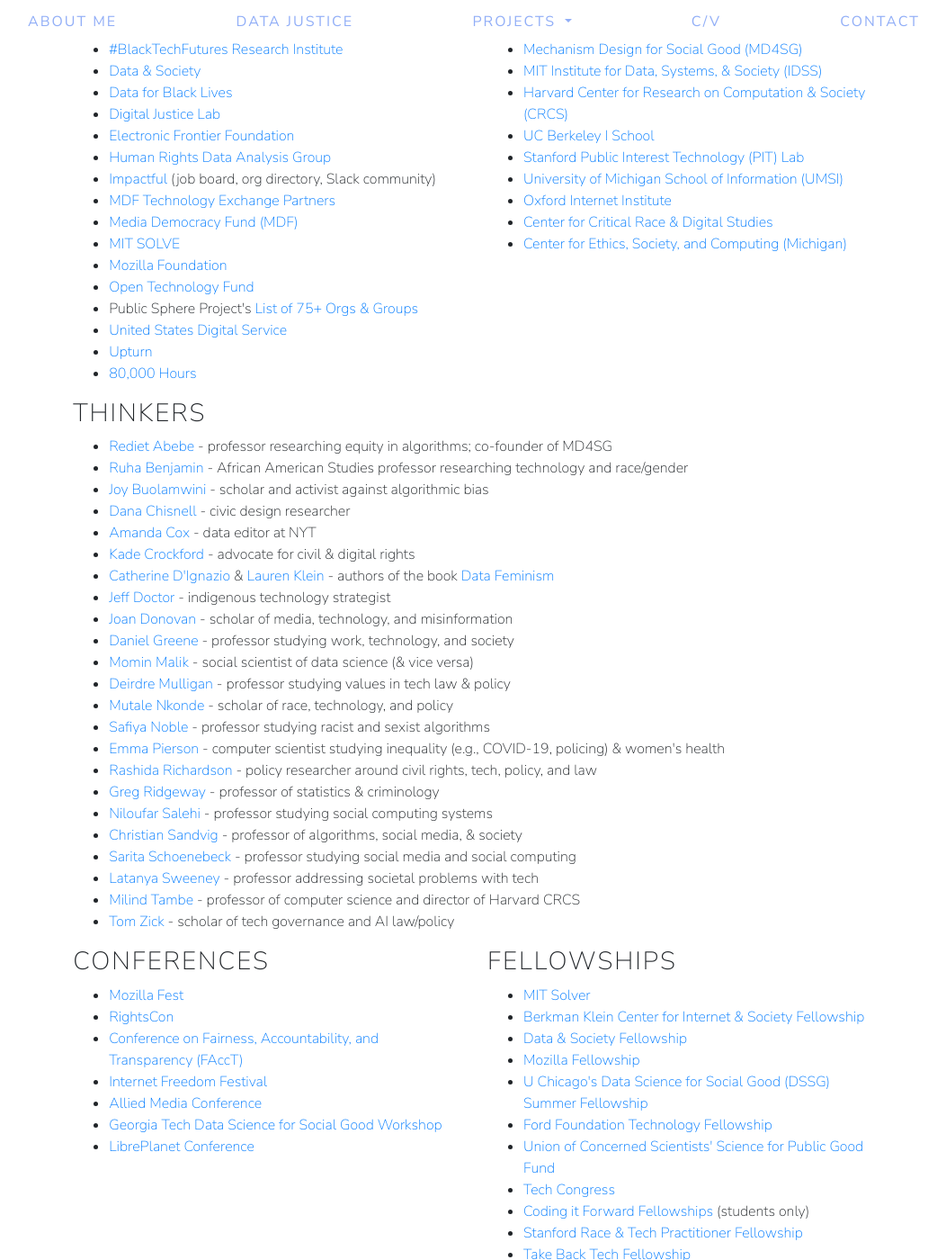
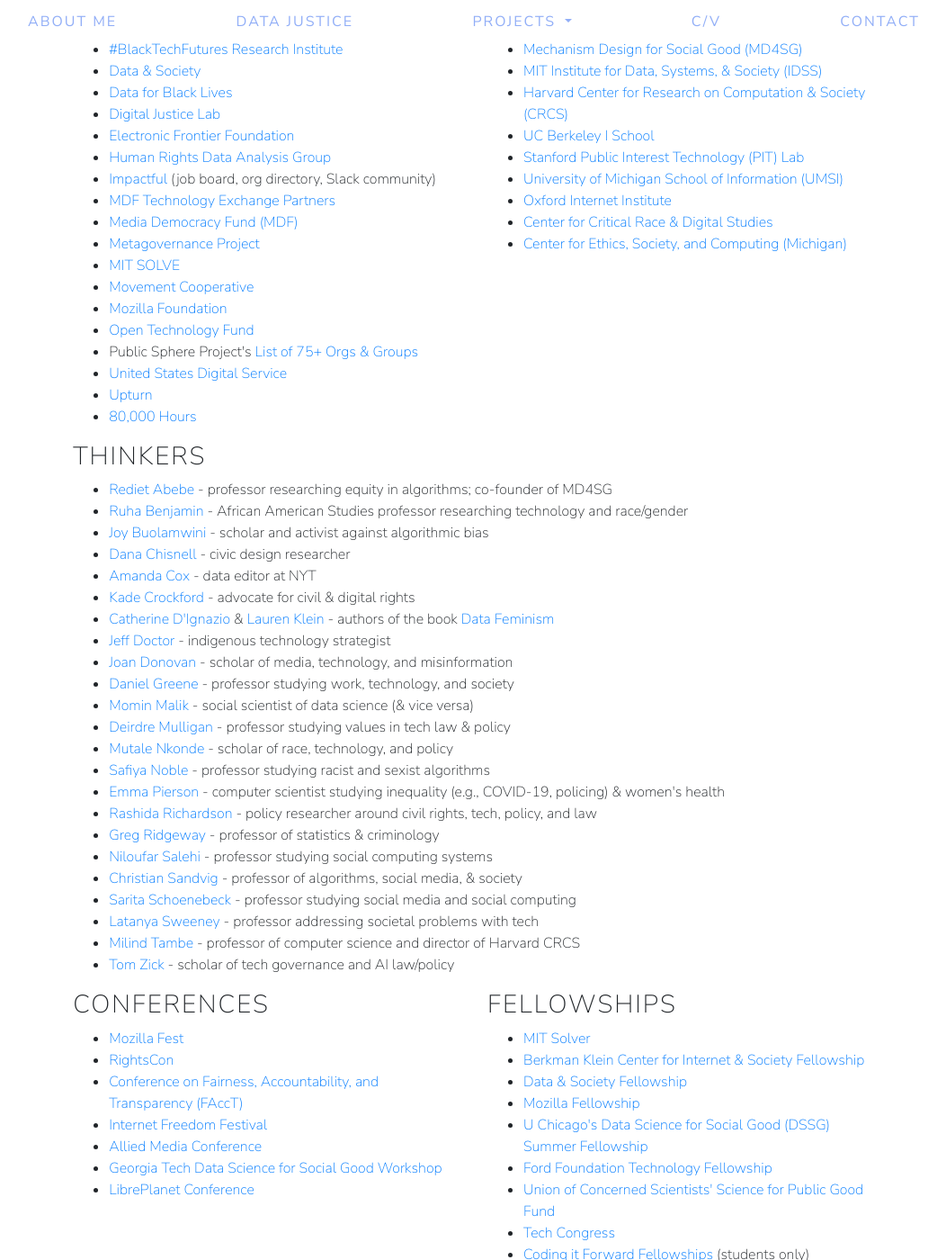
Before and after one commit to smhurwitz/smhurwitz.github.io, a Jekyll site: the page built from datajustice.html, in a window 1280 px wide and 1400 px high, scrolled down 580 px. Shown: the whole window at 90% size, without its empty margins (113-1165 px from the left). Built offline with Jekyll 4.4.1, drawn with Linux system fonts in a browser that asks for light colours; nearby versions of some CDN libraries; some of the changed text lies outside the part shown.

Commit message:
Add more orgs

```diff
--- a/datajustice.html
+++ b/datajustice.html
@@ -60,7 +60,9 @@
           <li><a href="https://mediademocracyfund.org/public-interest-technology-fellowships" target="_blank">
             MDF Technology Exchange Partners</a></li>
           <li><a href="https://mediademocracyfund.org/" target="_blank">Media Democracy Fund (MDF)</a></li>
+          <li><a href="https://metagov.org/" target="_blank">Metagovernance Project</a></li>
           <li><a href="https://solve.mit.edu/" target="_blank">MIT SOLVE</a></li>
+          <li><a href="https://movementcooperative.org/contactus" target="_blank">Movement Cooperative</a></li>
           <li><a href="https://foundation.mozilla.org/en/" target="_blank">Mozilla Foundation</a></li>
           <li><a href="https://www.opentech.fund/" target="_blank">Open Technology Fund</a></li>
           <li>Public Sphere Project's <a href="http://www.publicsphereproject.org/civic_organizations" target="_blank">List of 75+ Orgs & Groups</a></li>
```
Also changed, not shown: other parts of datajustice.html (+1 -1 lines).
